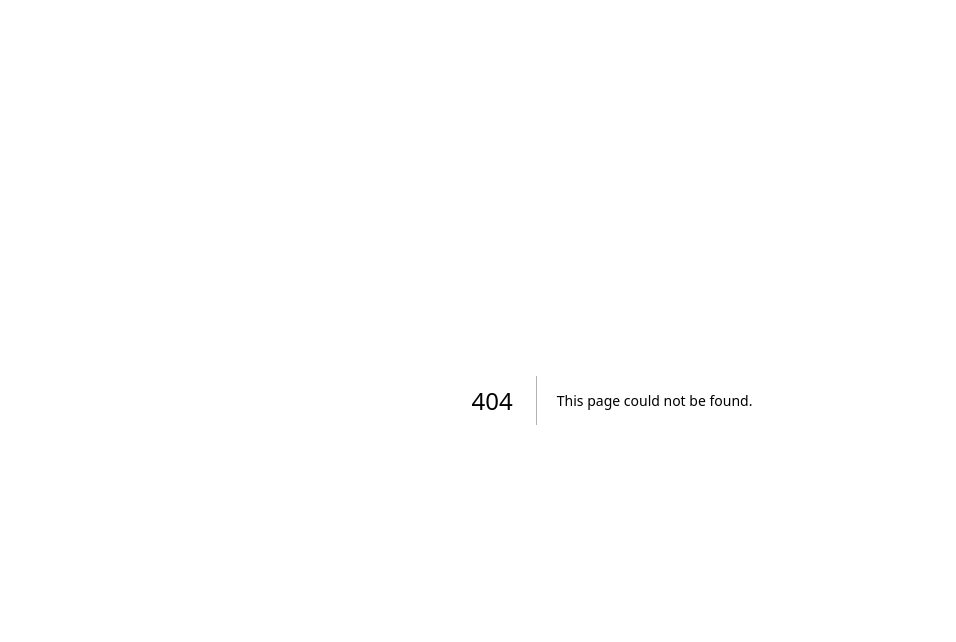
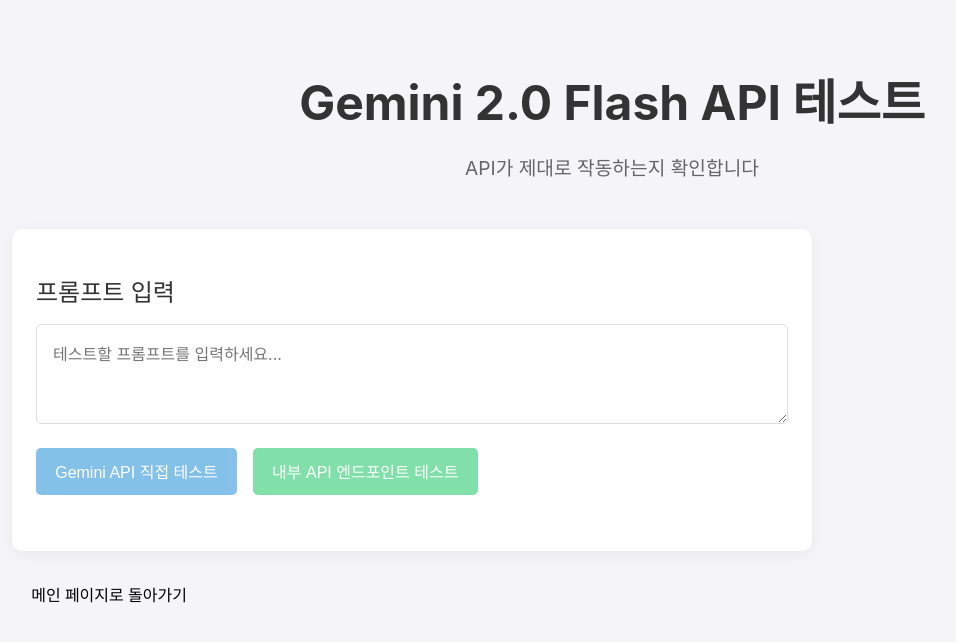
Before and after one commit to everything-chalna/plait, a Next.js app: page /test-gemini in a window 1280 px wide. Before the commit this address had no page. Shown: the top 642 px of the page, without its empty margins (28-984 px from the left). Built offline with nearby package versions, Linux system fonts and the light colour scheme.

Commit message:
Gemini 2.0 Flash API 테스트 페이지 추가

```diff
--- /dev/null
+++ b/pages/test-gemini.js
@@ -0,0 +1,159 @@
+import { useState } from 'react';
+import styles from '../styles/Home.module.css';
+
+export default function TestGemini() {
+  const [prompt, setPrompt] = useState('');
+  const [result, setResult] = useState('');
+  const [isLoading, setIsLoading] = useState(false);
+  const [error, setError] = useState('');
+  const [apiResponse, setApiResponse] = useState(null);
+
+  const handleDirectApiTest = async () => {
+    if (!prompt.trim()) return;
+
+    setIsLoading(true);
+    setError('');
+    setResult('');
+    setApiResponse(null);
+
+    try {
+      // API 직접 호출 테스트
+      const apiKey = 'AIzaSyAOBklure_JBFuHLbXyO8BO_A1XEKdiMTg';
+      const url = `https://generativelanguage.googleapis.com/v1beta/models/gemini-2.0-flash:generateContent?key=${apiKey}`;
+
+      const response = await fetch(url, {
+        method: 'POST',
+        headers: {
+          'Content-Type': 'application/json',
+        },
+        body: JSON.stringify({
+          contents: [{
+            parts: [{ text: prompt }]
+          }]
+        }),
+      });
+
+      const data = await response.json();
+      setApiResponse(JSON.stringify(data, null, 2));
+
+      if (data.error) {
+        throw new Error(data.error.message || 'API 호출 중 오류가 발생했습니다.');
+      }
+
+      const generatedText = data.candidates?.[0]?.content?.parts?.[0]?.text || '';
+      setResult(generatedText);
+    } catch (error) {
+      console.error('API 테스트 오류:', error);
+      setError(error.message || 'API 호출 중 오류가 발생했습니다.');
+    } finally {
+      setIsLoading(false);
+    }
+  };
+
+  const handleInternalApiTest = async () => {
+    if (!prompt.trim()) return;
+
+    setIsLoading(true);
+    setError('');
+    setResult('');
+    setApiResponse(null);
+
+    try {
+      // 내부 API 엔드포인트 테스트
+      const response = await fetch('/api/gemini', {
+        method: 'POST',
+        headers: {
+          'Content-Type': 'application/json',
+        },
+        body: JSON.stringify({
+          action: 'analyze',
+          examplePost: prompt
+        }),
+      });
+
+      const data = await response.json();
+
+      if (!response.ok) {
+        throw new Error(data.error || '내부 API 호출 중 오류가 발생했습니다.');
+      }
+
+      setResult(data.result);
+    } catch (error) {
+      console.error('내부 API 테스트 오류:', error);
+      setError(error.message || '내부 API 호출 중 오류가 발생했습니다.');
+    } finally {
+      setIsLoading(false);
+    }
+  };
+
+  return (
+    <div className={styles.container}>
+      <main className={styles.main}>
+        <h1 className={styles.title}>Gemini 2.0 Flash API 테스트</h1>
+        <p className={styles.subtitle}>API가 제대로 작동하는지 확인합니다</p>
+
+        {error && <div className={styles.errorMessage}>{error}</div>}
+
+        <div className={styles.card} style={{ width: '100%', maxWidth: '800px' }}>
+          <h2 className={styles.cardTitle}>프롬프트 입력</h2>
+          <textarea
+            className={styles.textarea}
+            value={prompt}
+            onChange={(e) => setPrompt(e.target.value)}
+            placeholder="테스트할 프롬프트를 입력하세요..."
+            disabled={isLoading}
+            style={{ minHeight: '100px' }}
+          />
+
+          <div style={{ display: 'flex', gap: '1rem', marginBottom: '2rem' }}>
+            <button
+              className={`${styles.button} ${styles.analyzeButton}`}
+              onClick={handleDirectApiTest}
+              disabled={isLoading || !prompt.trim()}
+            >
+              {isLoading ? '처리 중...' : 'Gemini API 직접 테스트'}
+            </button>
+
+            <button
+              className={`${styles.button} ${styles.generateButton}`}
+              onClick={handleInternalApiTest}
+              disabled={isLoading || !prompt.trim()}
+            >
+              {isLoading ? '처리 중...' : '내부 API 엔드포인트 테스트'}
+            </button>
+          </div>
+
+          {result && (
+            <div className={styles.resultContent} style={{ marginBottom: '2rem' }}>
+              <h3>결과:</h3>
+              <pre className={styles.generatedText}>{result}</pre>
+            </div>
+          )}
+
+          {apiResponse && (
+            <div>
+              <h3>전체 API 응답:</h3>
+              <pre
+                style={{
+                  background: '#f5f5f5',
+                  padding: '1rem',
+                  borderRadius: '5px',
+                  overflowX: 'auto',
+                  fontSize: '0.8rem'
+                }}
+              >
+                {apiResponse}
+              </pre>
+            </div>
+          )}
+        </div>
+
+        <div style={{ marginTop: '2rem' }}>
+          <a href="/" className={styles.button} style={{ textDecoration: 'none' }}>
+            메인 페이지로 돌아가기
+          </a>
+        </div>
+      </main>
+    </div>
+  );
+}
```
